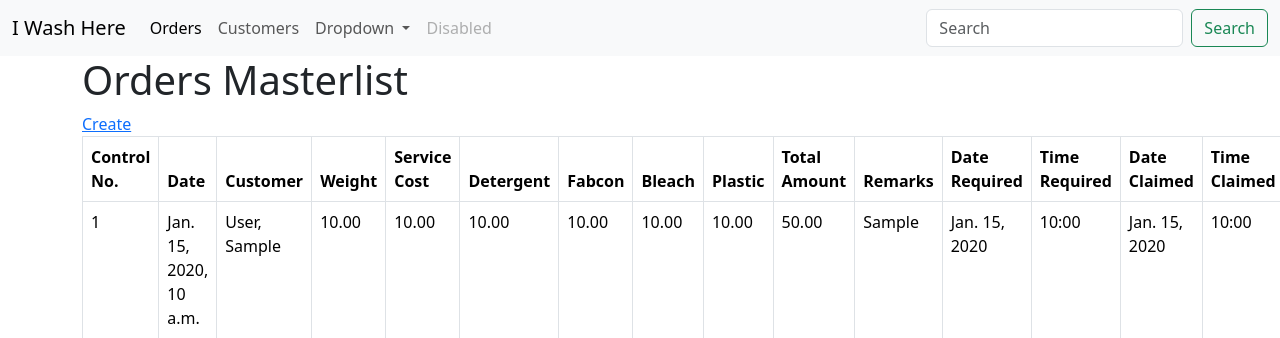
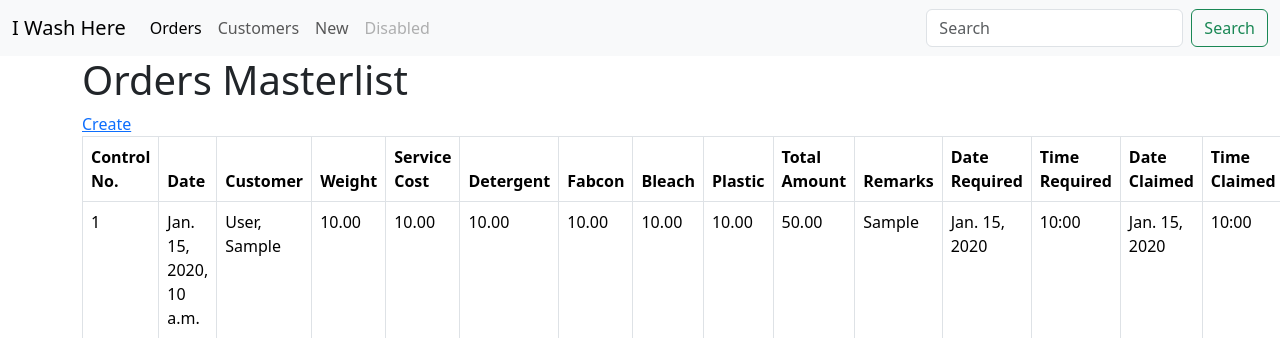
Before and after one commit to jaceroldan/iwashhere, a Django app: page /inventory/orders/ in a window 1280 px wide; the page is wider, and only the part inside the window is pictured. Shown: the top 338 px of that part. Run offline with Django 4.2, Linux system fonts and the light colour scheme; tables that the repository leaves empty hold one stand-in row (values such as "Sample post").

Commit message:
[#1] Add link for create template

```diff
--- a/inventory/templates/pages/base.html
+++ b/inventory/templates/pages/base.html
@@ -47,16 +47,9 @@
                     <li class="nav-item">
                         <a class="nav-link" href="{% url 'inventory:list-customers' %}">Customers</a>
                     </li>
-                    <li class="nav-item dropdown">
-                        <a class="nav-link dropdown-toggle" href="#" role="button" data-bs-toggle="dropdown" aria-expanded="false">
-                            Dropdown
-                        </a>
-                    <ul class="dropdown-menu">
-                        <li><a class="dropdown-item" href="#">Action</a></li>
-                        <li><a class="dropdown-item" href="#">Another action</a></li>
-                        <li><hr class="dropdown-divider"></li>
-                        <li><a class="dropdown-item" href="#">Something else here</a></li>
-                    </ul>
+                    <li class="nav-item">
+                        <a class="nav-link" href="{% url 'inventory:new' %}">New</a>
+                    </li>
                 </li>
                 <li class="nav-item">
                     <a class="nav-link disabled">Disabled</a>
```
